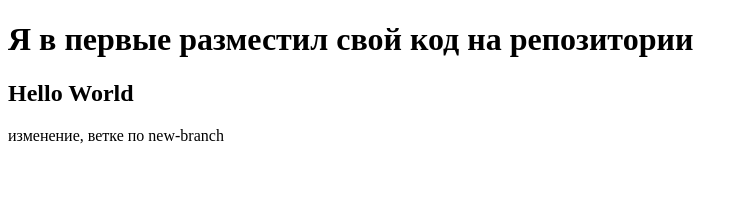
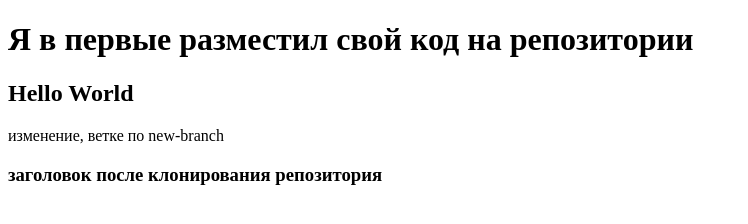
Before and after one commit to AlexeyTuvak/new-repo, a plain HTML site: page index.html in a window 1280 px wide. Shown: the whole page, without its empty margins (0-748 px from the left). Drawn offline with Linux system fonts and the light colour scheme.

Commit message:
commit after cloning

```diff
--- a/index.html
+++ b/index.html
@@ -9,5 +9,6 @@
     <h1>Я в первые разместил свой код на репозитории</h1>
     <h2>Hello World</h2>
     <p>изменение, ветке по new-branch</p>
+    <h3>заголовок после клонирования репозитория</h3>
 </body>
 </html>
```
